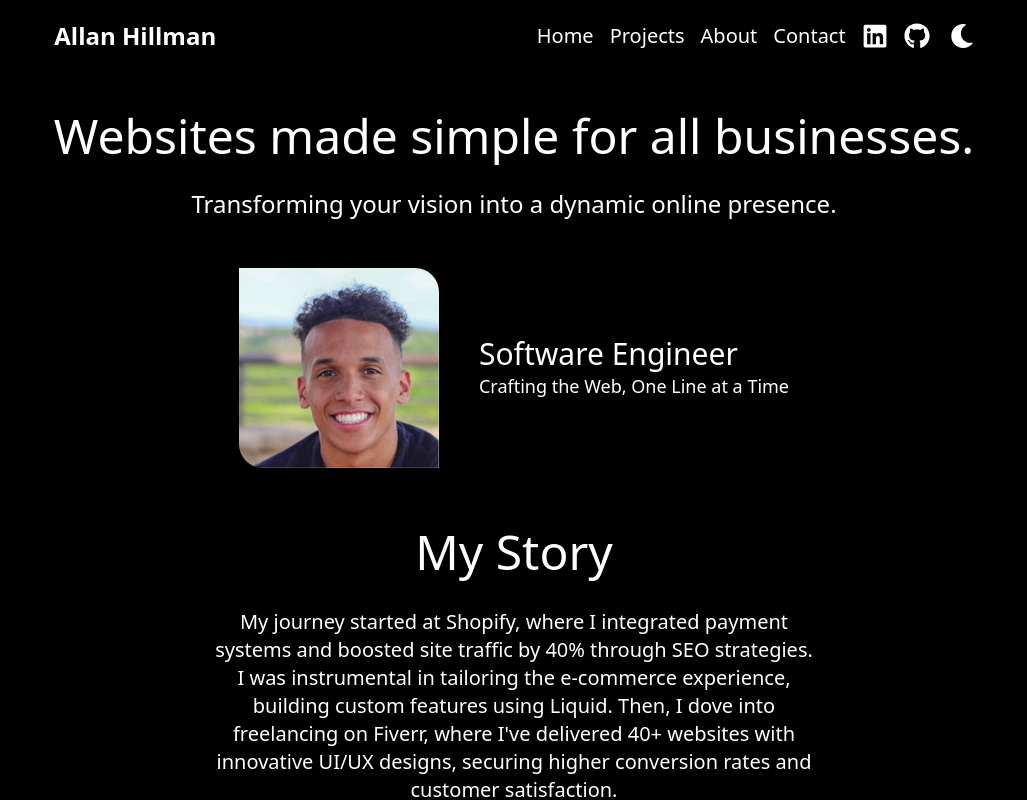
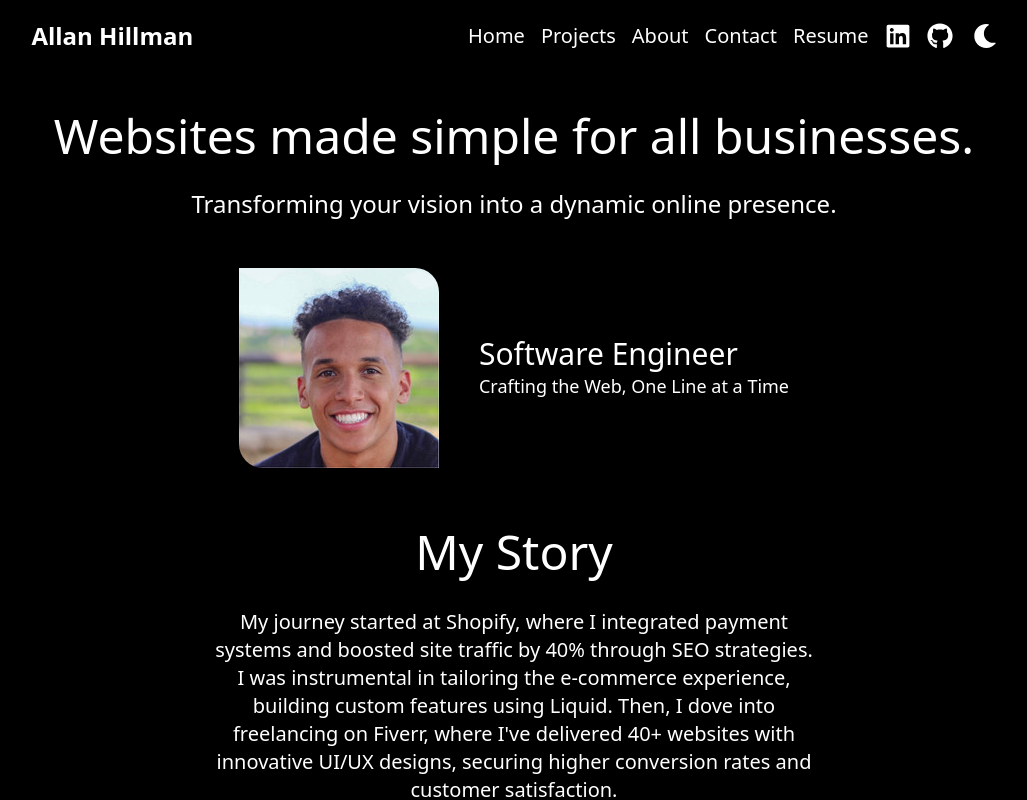
Before and after one commit to mrwebwork/portfolio-site, a Next.js app: page / in a window 1280 px wide. Shown: the top 800 px of the page, without its empty margins (126-1153 px from the left). Built offline with nearby package versions, Linux system fonts and the light colour scheme.

Commit message:
Create resume link add to navbar

```diff
--- a/components/Navbar.jsx
+++ b/components/Navbar.jsx
@@ -10,6 +10,7 @@ export default function Navbar() {
   const project = "Projects";
   const about = "About";
   const contact = "Contact";
+  const resume = "Resume";
   const [isOpen, setIsOpen] = useState(false);
   const [svgClicked, setSvgClicked] = useState(false);
 
@@ -97,6 +98,14 @@ export default function Navbar() {
             >
               {contact}
             </Link>
+            <Link
+              className="block py-2.5 px-4 rounded-lg transition duration-200 hover:bg-gradient-to-tr from-indigo-500 via-sky-500 to-cyan-500"
+              href="https://allan-hillman-resume.tiiny.site/"
+              target="_blank"
+              rel="noopener noreferrer"
+            >
+              {resume}
+            </Link>
 
             <div className="ps-4 pt-3">
               <ToggleTheme />
@@ -138,6 +147,14 @@ export default function Navbar() {
           >
             {contact}
           </NavLink>
+          <NavLink
+            href="https://allan-hillman-resume.tiiny.site/"
+            target="_blank"
+            rel="noopener noreferrer"
+            className="hover:text-gray-300 text-[rgb(var(--foreground-rgb))] ms-4"
+          >
+            {resume}
+          </NavLink>
           <SocialMedia />
           <ToggleTheme />
         </nav>
```
